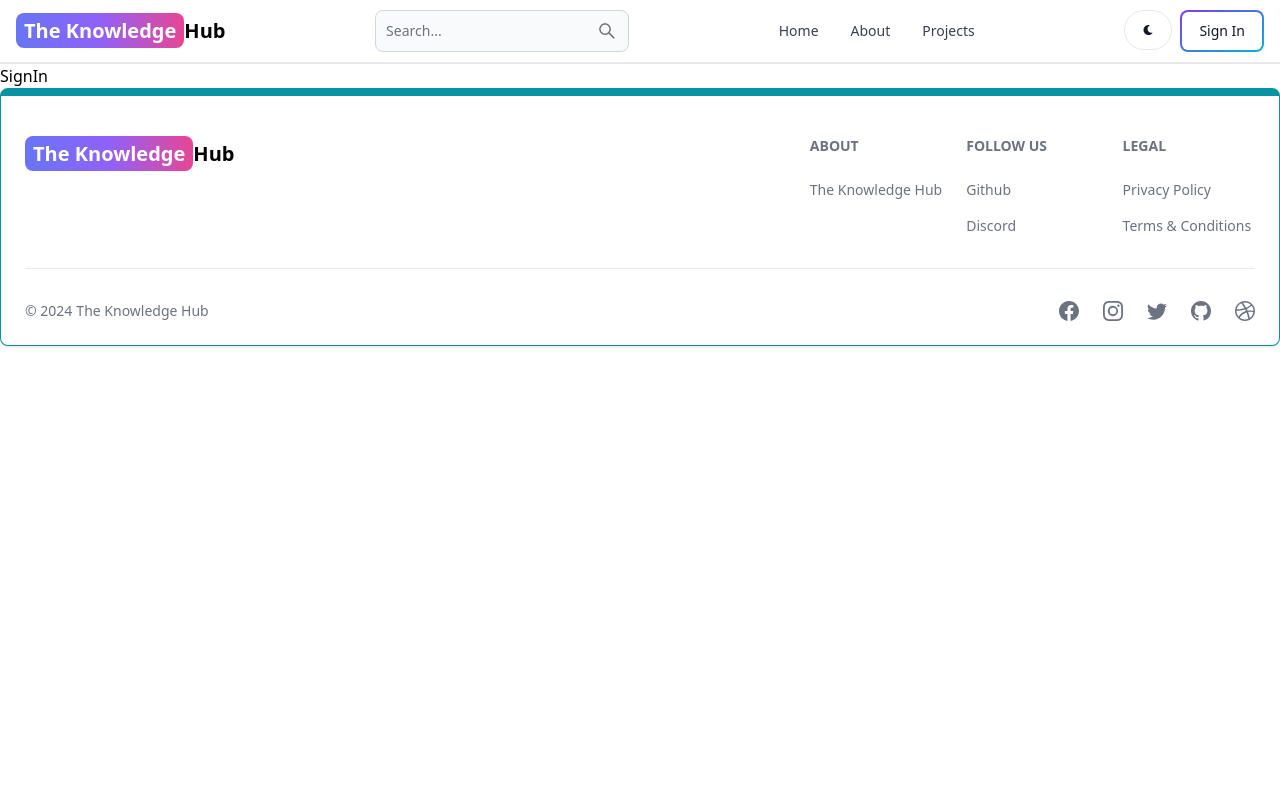
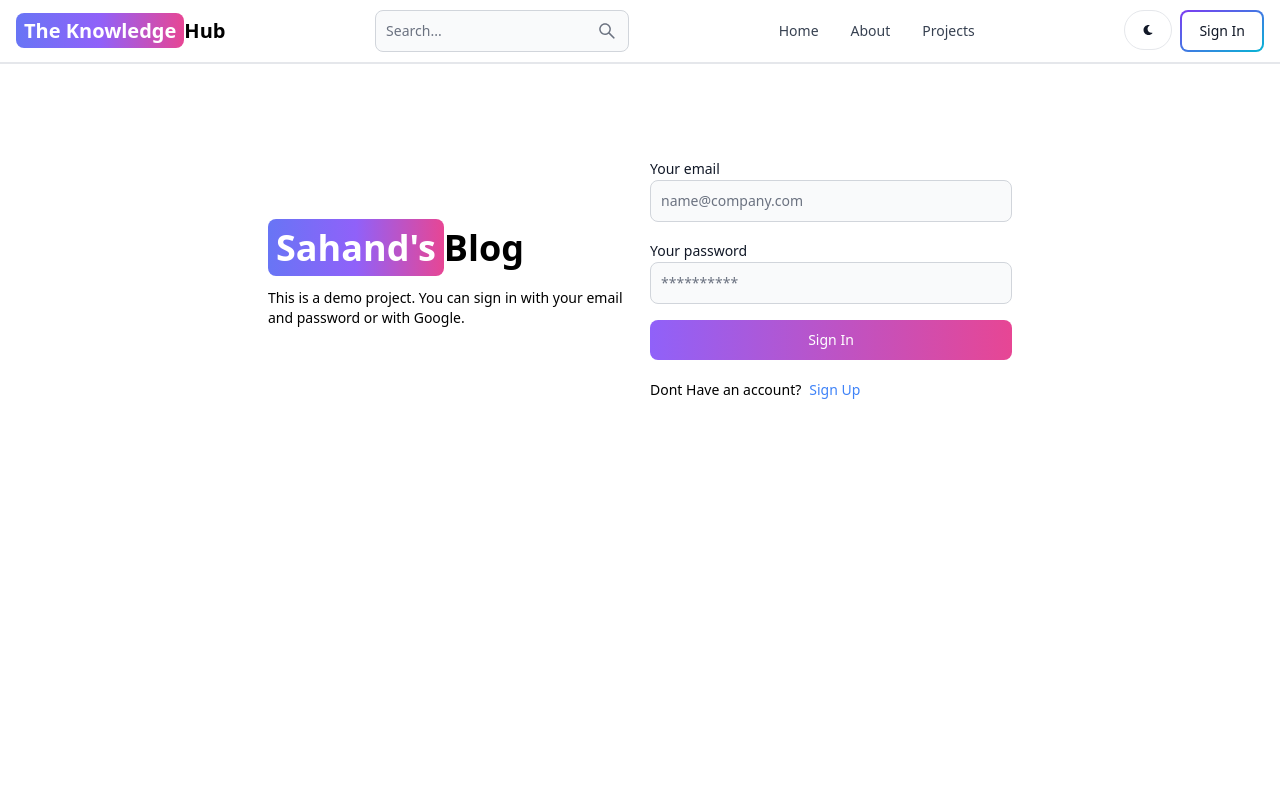
Before and after one commit to Rits113116/MERN-Blog, a React (Vite) app in the folder client/: page /sign-in in a window 1280 px wide. Shown: the top 800 px of the page. Built offline with nearby package versions, Linux system fonts and the light colour scheme.

Commit message:
complete signin page functionality

```diff
--- a/client/src/pages/SignIn.jsx
+++ b/client/src/pages/SignIn.jsx
@@ -1,5 +1,107 @@
+import { Alert, Button, Label, Spinner, TextInput } from 'flowbite-react';
+import { useState } from 'react';
+import { Link, useNavigate } from 'react-router-dom';
+
 export default function SignIn() {
+  const [formData, setFormData] = useState({});
+  const [errorMessage, setErrorMessage] = useState(null);
+  const [loading, setLoading] = useState(false);
+  const navigate = useNavigate();
+  const handleChange = (e) => {
+    setFormData({ ...formData, [e.target.id]: e.target.value.trim() });
+  };
+  const handleSubmit = async (e) => {
+    e.preventDefault();
+    if (!formData.email || !formData.password) {
+      return setErrorMessage('Please fill out all fields.');
+    }
+    try {
+      setLoading(true);
+      setErrorMessage(null);
+      const res = await fetch('/api/auth/signin', {
+        method: 'POST',
+        headers: { 'Content-Type': 'application/json' },
+        body: JSON.stringify(formData),
+      });
+      const data = await res.json();
+      if (data.success === false) {
+        return setErrorMessage(data.message);
+      }
+      setLoading(false);
+      if (res.ok) {
+        navigate('/');
+      }
+    } catch (error) {
+      setErrorMessage(error.message);
+      setLoading(false);
+    }
+  };
     return (
-      <div>SignIn</div>
-    )
-  }
+      <div className='min-h-screen mt-20'>
+      <div className='flex p-3 max-w-3xl mx-auto flex-col md:flex-row md:items-center gap-5'>
+        {/* left */}
+        <div className='flex-1'>
+          <Link to='/' className='font-bold dark:text-white text-4xl'>
+            <span className='px-2 py-1 bg-gradient-to-r from-indigo-500 via-purple-500 to-pink-500 rounded-lg text-white'>
+              Sahand's
+            </span>
+            Blog
+          </Link>
+          <p className='text-sm mt-5'>
+            This is a demo project. You can sign in with your email and password
+            or with Google.
+          </p>
+        </div>
+        {/* right */}
+
+        <div className='flex-1'>
+          <form className='flex flex-col gap-4' onSubmit={handleSubmit}>
+            <div>
+              <Label value='Your email' />
+              <TextInput
+                type='email'
+                placeholder='name@company.com'
+                id='email'
+                onChange={handleChange}
+              />
+            </div>
+            <div>
+              <Label value='Your password' />
+              <TextInput
+                type='password'
+                placeholder='**********'
+                id='password'
+                onChange={handleChange}
+              />
+            </div>
+            <Button
+              gradientDuoTone='purpleToPink'
+              type='submit'
+              disabled={loading}
+            >
+              {loading ? (
+                <>
+                  <Spinner size='sm' />
+                  <span className='pl-3'>Loading...</span>
+                </>
+              ) : (
+                'Sign In'
+              )}
+            </Button>
+          </form>
+          <div className='flex gap-2 text-sm mt-5'>
+            <span>Dont Have an account?</span>
+            <Link to='/sign-up' className='text-blue-500'>
+              Sign Up
+            </Link>
+          </div>
+          {errorMessage && (
+            <Alert className='mt-5' color='failure'>
+              {errorMessage}
+            </Alert>
+          )}
+        </div>
+      </div>
+    </div>
+  );
+}
```
